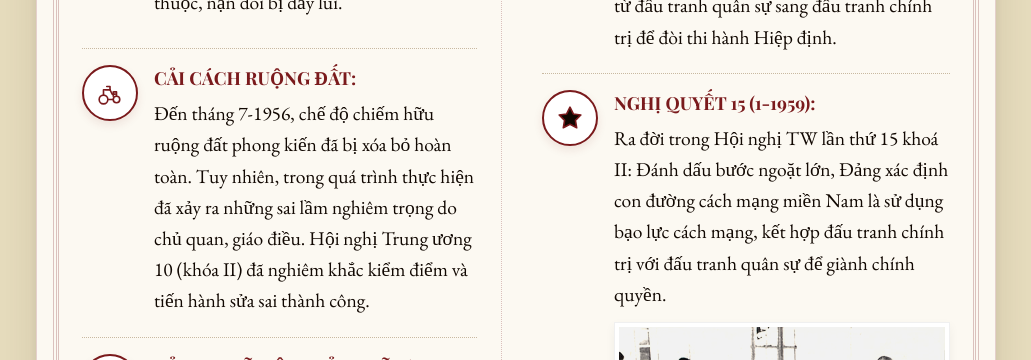
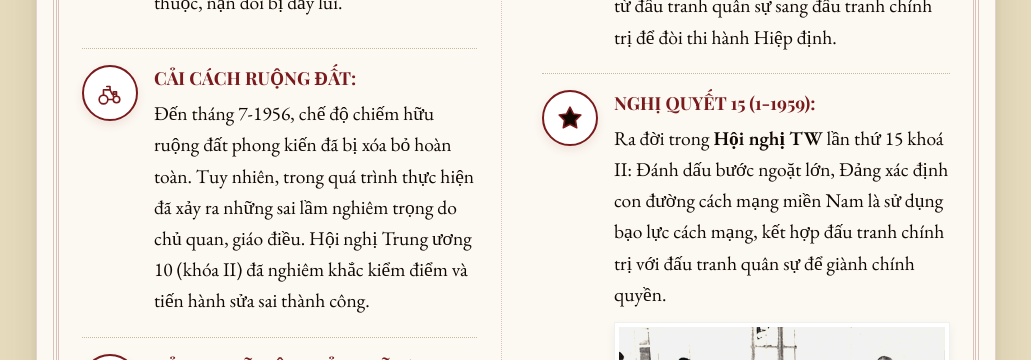
Before and after one commit to ttphatt-2403/VNR_lich_su_dang, a React (Vite) app: page / in a window 1280 px wide. Shown: the part 6160-6520 px from the top of the page, without its empty margins (124-1155 px from the left). Built offline with nearby package versions, Linux system fonts and the light colour scheme; a web font is replaced by a local one.

Commit message:
style: bold 'Hội nghị TW' phrase in Section 2

```diff
--- a/src/app/components/sections/Section2.tsx
+++ b/src/app/components/sections/Section2.tsx
@@ -534,7 +534,7 @@ export function Section2() {
                     Nghị quyết 15 (1-1959):
                   </h4>
                   <p style={{ fontFamily: C.body, fontSize: 19.5, lineHeight: 1.6, color: C.dark, margin: 0 }}>
-                    Ra đời trong Hội nghị TW lần thứ 15 khoá II: Đánh dấu bước ngoặt lớn, Đảng xác định con đường cách mạng miền Nam là sử dụng bạo lực cách mạng, kết hợp đấu tranh chính trị với đấu tranh quân sự để giành chính quyền.
+                    Ra đời trong <strong>Hội nghị TW</strong> lần thứ 15 khoá II: Đánh dấu bước ngoặt lớn, Đảng xác định con đường cách mạng miền Nam là sử dụng bạo lực cách mạng, kết hợp đấu tranh chính trị với đấu tranh quân sự để giành chính quyền.
                   </p>
                   <div style={{ border: "1px solid rgba(0,0,0,0.06)", padding: 4, background: "#fff", boxShadow: "0 4px 10px rgba(0,0,0,0.05)", marginTop: 12 }}>
                     <img
```
